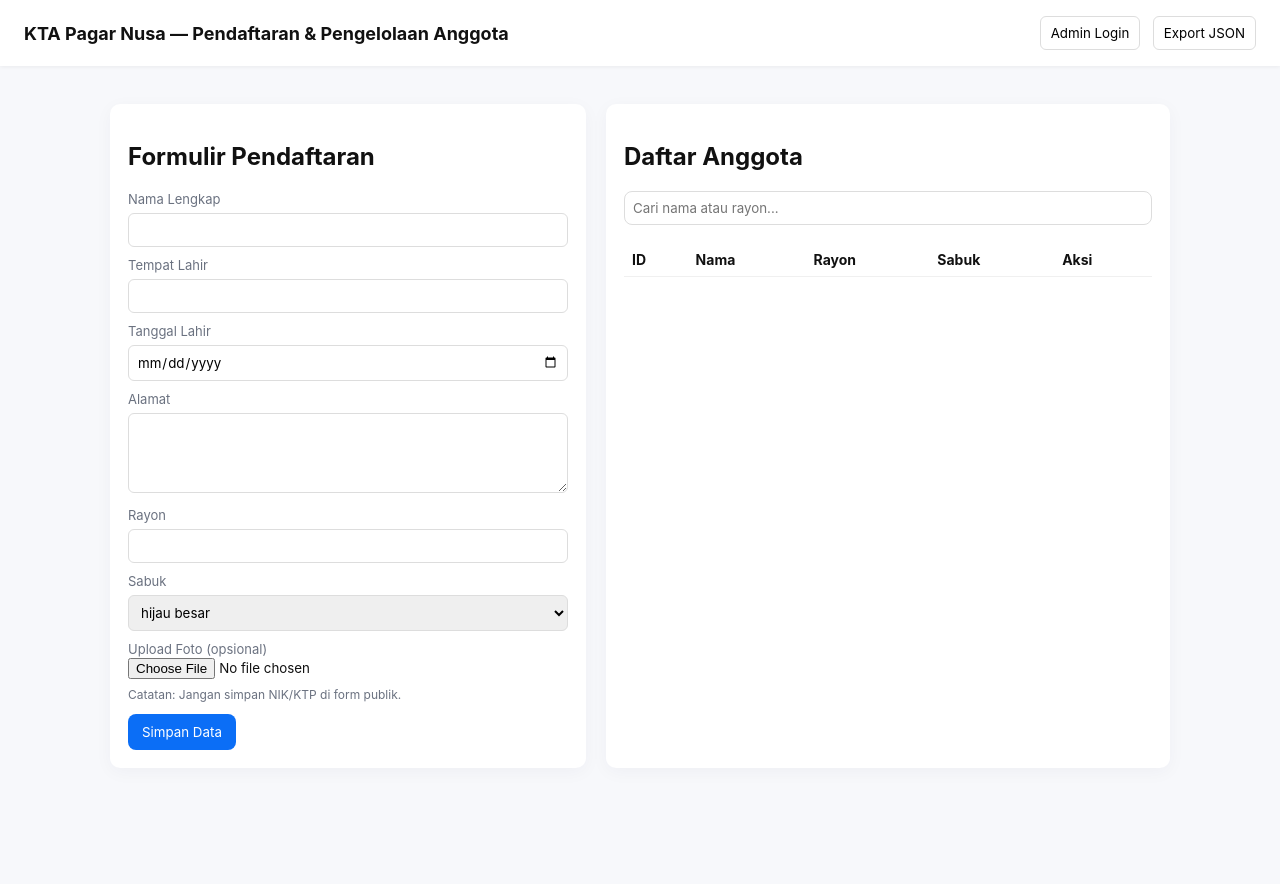
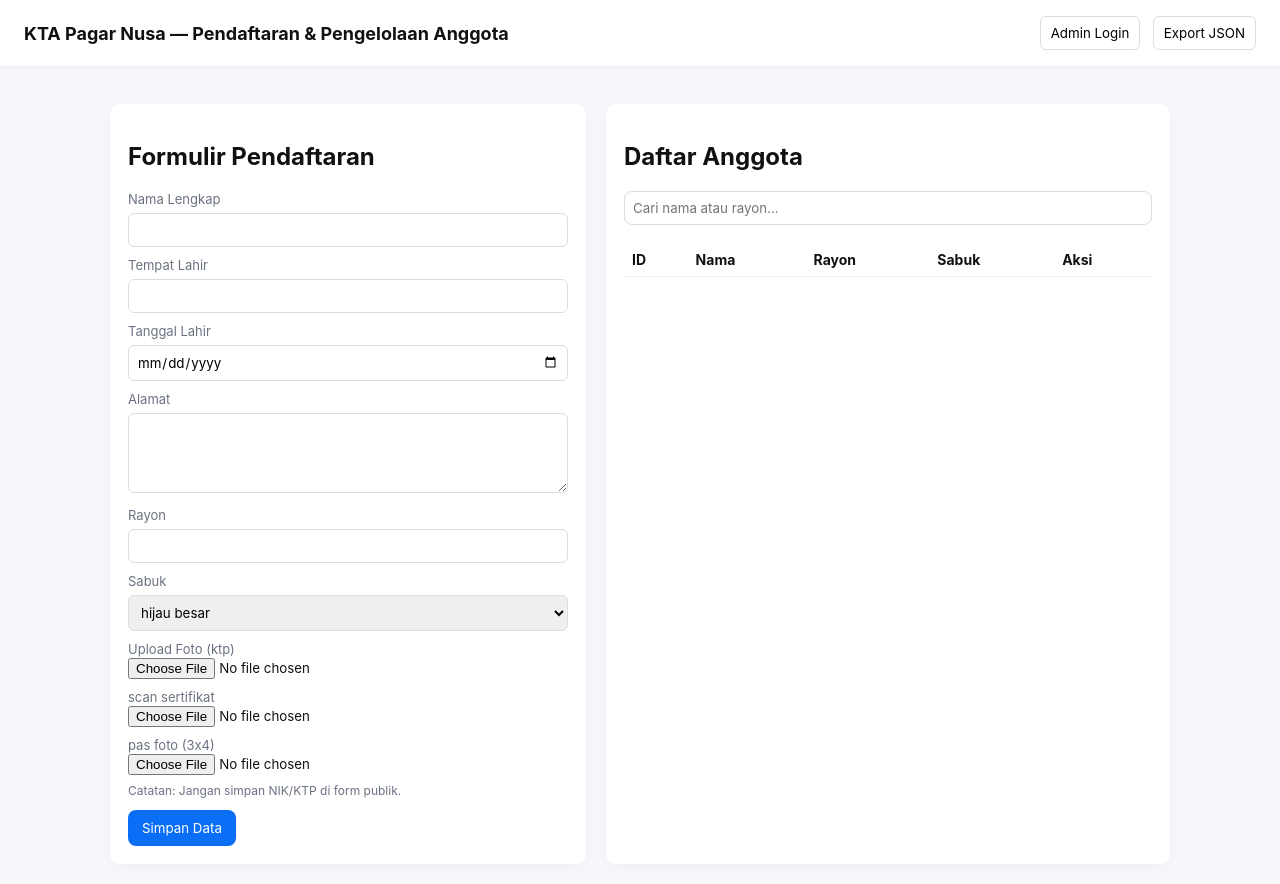
Before and after one commit to affan952/KTA.PAGAR-NUSA, a plain HTML site: page index.html in a window 1280 px wide. Before the commit the page ends 806 px from the top, so only its background shows below. Drawn offline with Linux system fonts and the light colour scheme.

Commit message:
Update index.html

```diff
--- a/index.html
+++ b/index.html
@@ -45,7 +45,13 @@
           <option value="Putih">hijau besar</option>
         </select>
 
-        <label>Upload Foto (opsional)</label>
+        <label>Upload Foto (ktp)</label>
+        <input type="file" id="foto" accept="image/*">
+
+        <label>scan sertifikat</label>
+        <input type="file" id="foto" accept="image/*">
+
+        <label>pas foto (3x4)</label>
         <input type="file" id="foto" accept="image/*">
 
         <div class="note">Catatan: Jangan simpan NIK/KTP di form publik.</div>
```
